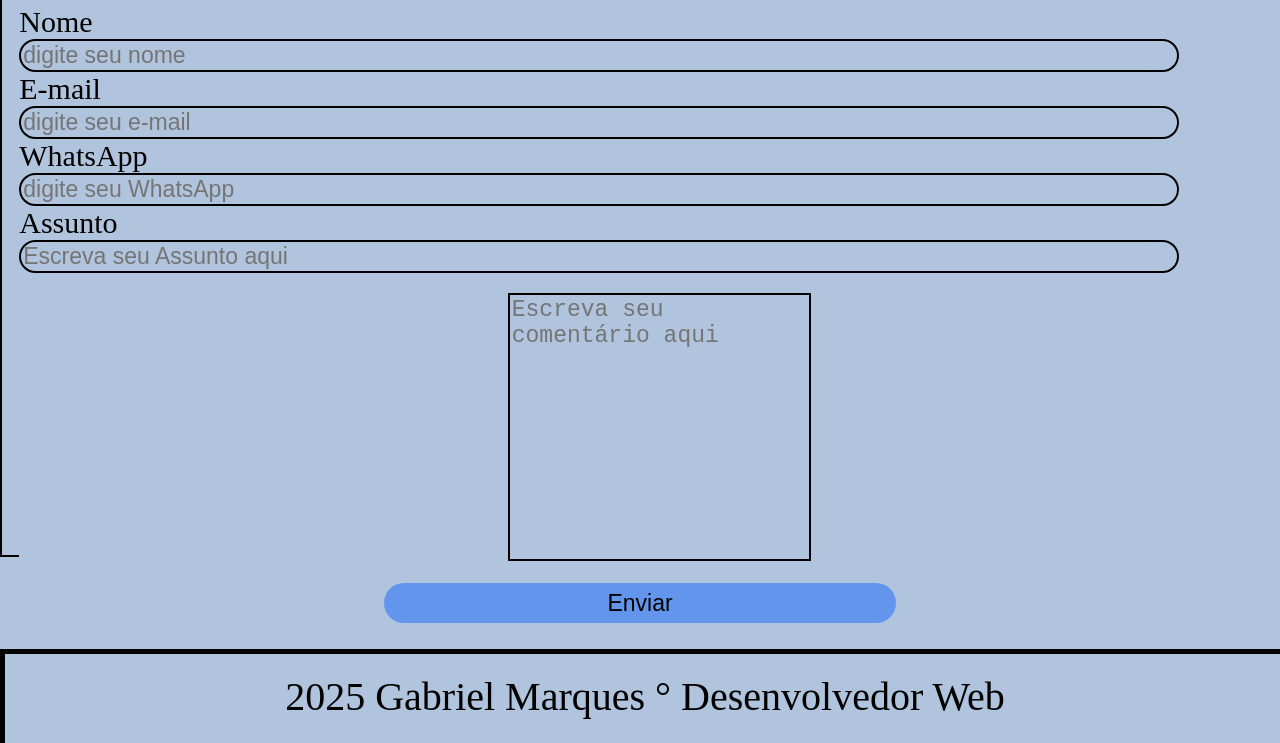
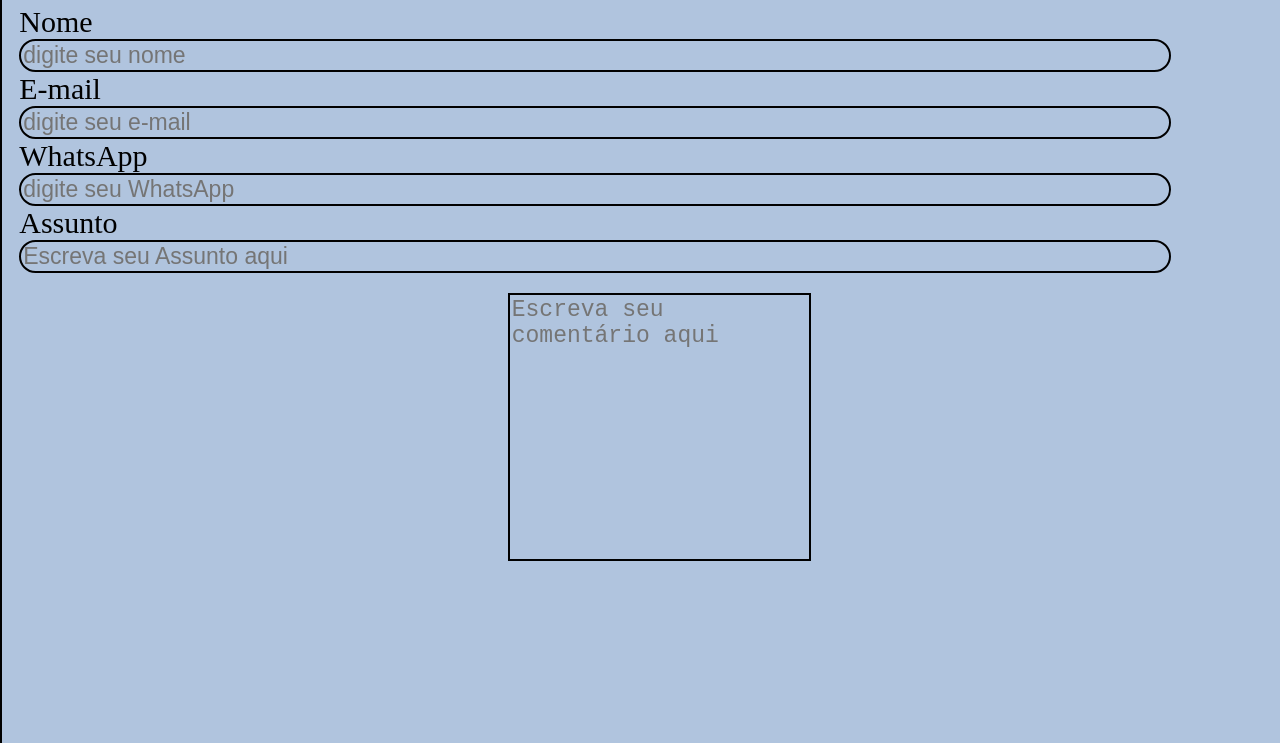
Before and after one commit to gabrielmarquesdeassis2008-oss/portif-lio, a plain HTML site: page form.html in a window 1280 px wide. Shown: the part 57-800 px from the top of the page. Drawn offline with nearby package versions, Linux system fonts and the light colour scheme.

Commit message:
Add files via upload

```diff
--- a/projeto.css
+++ b/projeto.css
@@ -2,6 +2,7 @@
     margin: 0;
     font-size: 23px;
     background-color:lightsteelblue;
+    box-sizing: border-box;
 }
 header{
     width: 100vw;
@@ -108,7 +109,7 @@ input{
 
 fieldset{
     width: 90vw;
-    height: 70vh;
+    height: 100vh;
     flex-wrap: wrap;
     border: 2px solid;
 }
```
Also changed, not shown: biografia.html (+1 -1 lines), index.html (+1 -1 lines), Captura de Tela (13).png (added).
